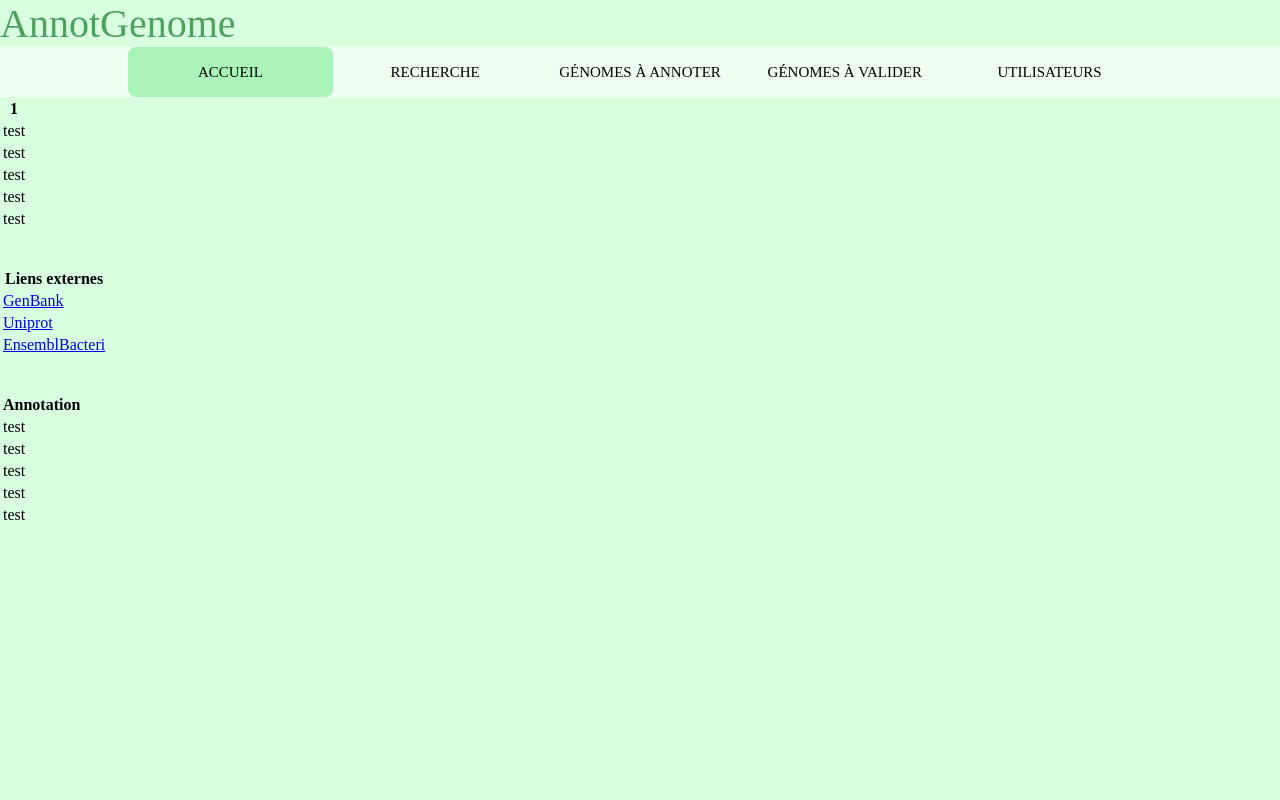
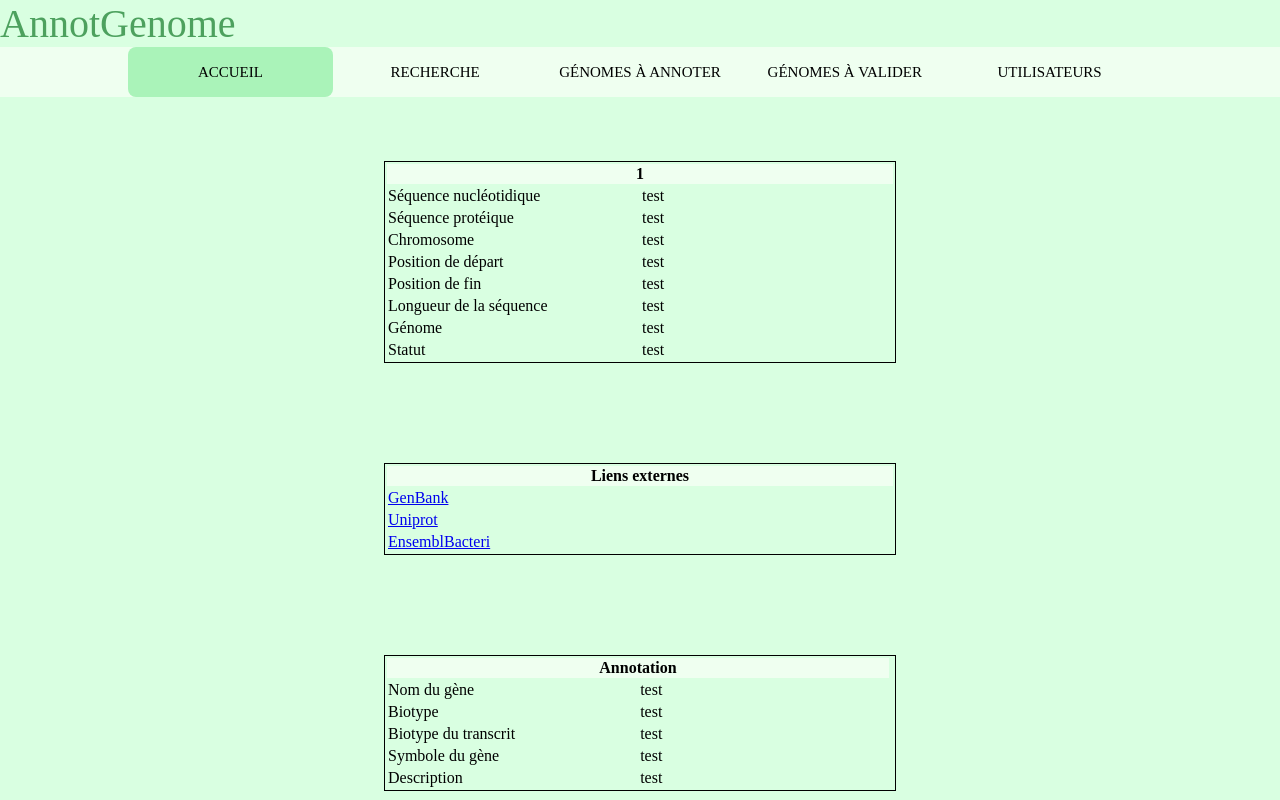
Before and after one commit to LeilaOutem/PROJET_WEB, a PHP site: page /gene.php?id=1 in a window 1280 px wide. Run offline with PHP 8.4, Linux system fonts and the light colour scheme; some libraries are stand-ins or nearby versions.

Commit message:
amelioration graphique genes et genomes et .sql creation bdd

```diff
--- a/css/general.css
+++ b/css/general.css
@@ -102,3 +102,26 @@ nav .start-contact, a:nth-child(5):hover~.animation {
 	display:table-cell;
 	padding-right: 5px;
 }
+
+.table_infos {
+	margin-left: 30%;
+	width: 40%;
+	margin-top: 5%;
+	border: 1px solid black;
+}
+.th_infos {
+	text-align: center;
+	background-color: #effff0;
+}
+
+.tr_infos {
+
+}
+
+tr.tr_infos:hover {
+	background-color: white;
+}
+
+.td_infos {
+	width: 50%;
+}
--- a/gene.php
+++ b/gene.php
@@ -19,6 +19,8 @@
 </div>
 
 <?php
+	$list_infos_sequence = ["id de la séquence","Séquence nucléotidique", "Séquence protéique",
+					"Chromosome", "Position de départ", "Position de fin", "Longueur de la séquence", "Génome", "Statut"];
 	//connexion a la bdd : $dbconn = pg_connect("host=localhost dbname=publishing user=www password=foo")or die('Connexion impossible : ' . pg_last_error());
 
 	//$dbconn = pg_connect("host=ipadress port=5433 dbname=publishing user=user password=password")
@@ -29,6 +31,8 @@
 	//$line = pg_fetch_array($result, null, PGSQL_ASSOC);
 	//if ($line[7] != "not annotated" or $line[7] != "waiting for annotation") {
 		$query_annot = "SELECT * FROM annotation WHERE id_sequence = ". htmlspecialchars($_GET["id"]). ";";
+		$list_infos_annotation = ["id de la séquence", "Nom du gène", "Biotype", "Biotype du transcrit", "Symbole du gène",
+								"Description", "Commentaire du validateur"];
 		//$result_annot = pg_query($query_annot) or die('Échec de la requête : ' . pg_last_error());
 		//$line_annot = pg_fetch_array($result_annot, null, PGSQL_ASSOC);
 		//if ($line[7] == "validated") {
@@ -41,40 +45,40 @@
 
 ?>
 
-		<table>
+		<table class="table_infos">
 			<tr>
-				<th> <?php echo htmlspecialchars($_GET["id"]); ?> </th>
+				<th class="th_infos" colspan="2"> <?php echo htmlspecialchars($_GET["id"]); ?> </th>
 			</tr>
 
+
 			<?php
-				for ($i = 1; $i < 6; $i++) {
-
-					echo "<tr><td> test </td></tr>";
+				for ($i = 1; $i < 9; $i++) {
+					echo "<tr class=\"tr_infos\"><td class=\"td_infos\">".$list_infos_sequence[$i]."</td><td class=\"td_infos\"> test </td></tr>";
 
 				};
 
 
 				//for ($i = 1; $i < 6; $i++){
 				//
-				//	echo "<tr> $line[i] </tr>";
+				//	echo "<tr class=\"tr_infos\"> $line[i] </tr>";
 				//
 				// };
 
 			?>
 		</table><br><br>
 
-		<table>
+		<table class="table_infos">
 			<tr>
-				<th> Liens externes </th>
+				<th class="th_infos"> Liens externes </th>
 			</tr>
 
-			<tr>
+			<tr class="tr_infos">
 				<td> <a target="_blank" href= <?php echo "\"https://www.ncbi.nlm.nih.gov/protein/".htmlspecialchars($_GET["id"])."\""; ?>> GenBank </a></td>
 			</tr>
-			<tr>
+			<tr class="tr_infos">
 				<td> <a target="_blank" href= <?php echo "\"https://www.uniprot.org/uniprot/?query=".htmlspecialchars($_GET["id"])."\""; ?>> Uniprot </a></td>
 			</tr>
-			<tr>
+			<tr class="tr_infos">
 				<td> <a target="_blank" href= <?php echo "\"http://ensemblgenomes.org/id/".htmlspecialchars($_GET["id"])."\""; ?>> EnsemblBacteri </a></td>
 			</tr>
 		</table> <br><br>
@@ -82,25 +86,26 @@
 		<?php
 			//if ($line[7] != "not annotated" or $line[7] != "waiting for annotation") {
 				?>
-				<table>
+				<table class="table_infos">
 					<tr>
-						<th> Annotation <th>
+						<th class="th_infos" colspan="2"> Annotation <th>
 					</tr>
 					<?php
 
 					for ($i = 1; $i < 6; $i++) {
 
-						echo "<tr><td> test </td></tr>";
+						echo "<tr class=\"tr_infos\"><td class=\"td_infos\">".$list_infos_annotation[$i]."</td><td class=\"td_infos\"> test </td></tr>";
 
 					};
 
 					//for ($i = 1; $i < 6; $i++){
 					//
-					//	echo "<tr> $line_annot[i] </tr>";
+					//	echo "<tr class=\"tr_infos\"> $line_annot[i] </tr>";
 					//
 					// };
 			//}
 		 ?>
+	 			</table>
 
 		<?php
 		//pg_free_result($result);
```
Also changed, not shown: base_alamain.sql (added, +66 -0 lines), genome.php (+10 -8 lines).
